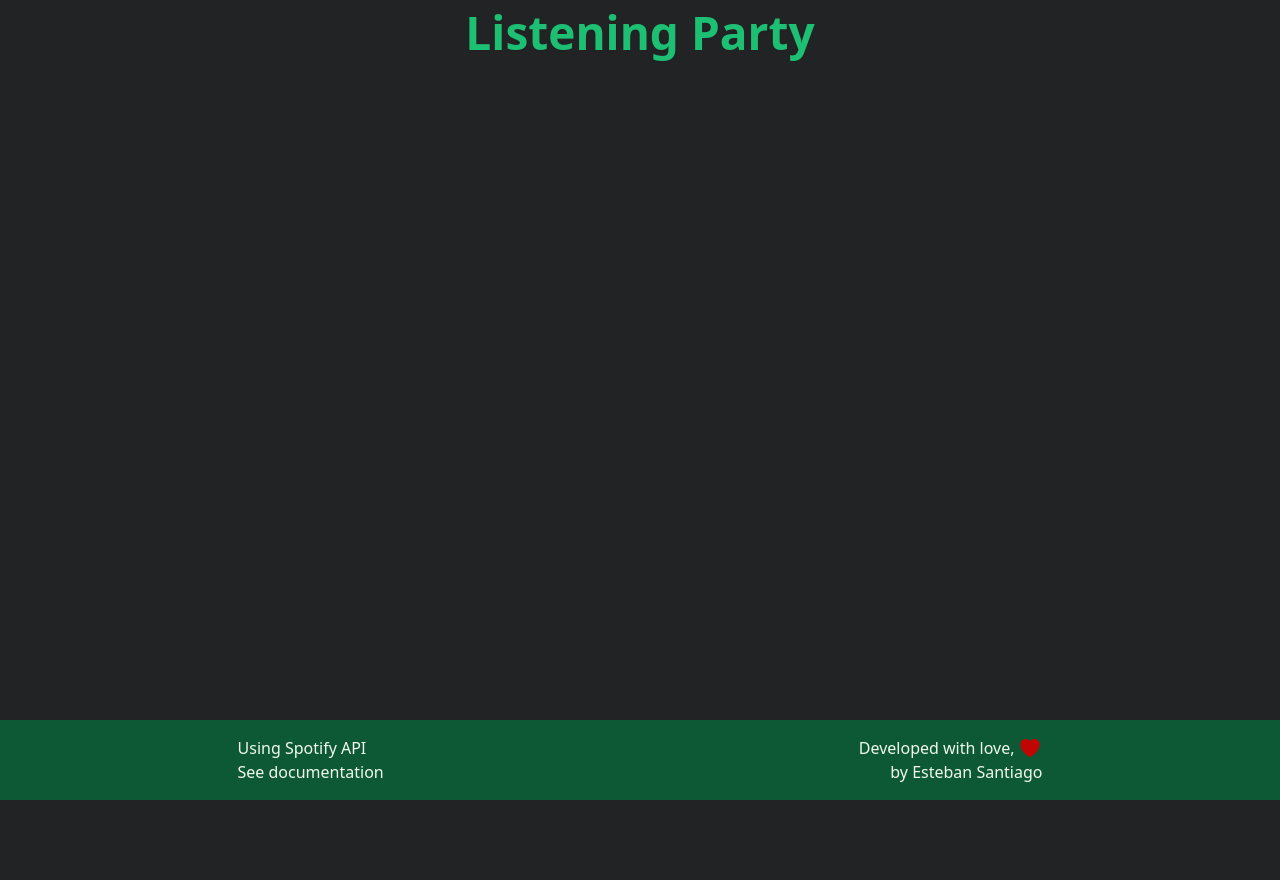
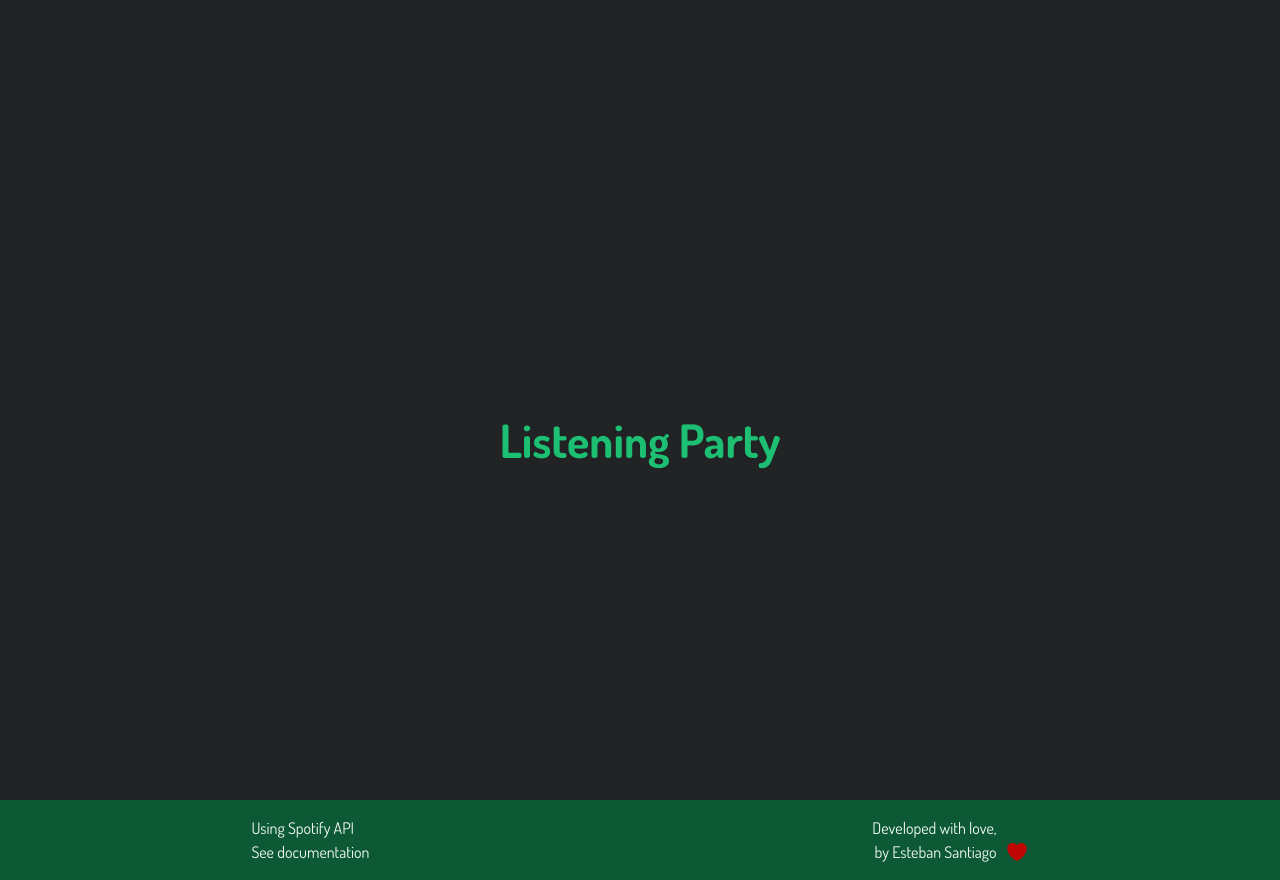
Before and after one commit to estebansant/listening_party, a React (Vite) app: page / in a window 1280 px wide. Before the commit the page ends 800 px from the top, so only its background shows below. Built offline with nearby package versions, Linux system fonts and the light colour scheme.

Commit message:
new font and display

```diff
--- a/index.html
+++ b/index.html
@@ -4,6 +4,9 @@
     <meta charset="UTF-8" />
     <link rel="icon" type="image/svg+xml" href="./src/assets/icons/music.svg" />
     <meta name="viewport" content="width=device-width, initial-scale=1.0" />
+    <link rel="preconnect" href="https://fonts.googleapis.com">
+    <link rel="preconnect" href="https://fonts.gstatic.com" crossorigin>
+    <link href="https://fonts.googleapis.com/css2?family=Dosis:wght@300;400;600;700&display=swap" rel="stylesheet">
     <title>Listening Party</title>
   </head>
   <body>
--- a/src/components/Footer.jsx
+++ b/src/components/Footer.jsx
@@ -5,13 +5,13 @@ const Footer = () => {
   return (
     <section className="h-20 w-full flex justify-around items-center bg-dark-green absolute z-40 bottom-0">
       <div>
-        <p className="text-white">Using <a href="https://developer.spotify.com/" target="_blank" rel="noopener noreferrer" className="hover:underline visited:blue">Spotify API</a> <br/>
+        <p className="text-white font-dosis text-base">Using <a href="https://developer.spotify.com/" target="_blank" rel="noopener noreferrer" className="hover:underline visited:blue">Spotify API</a> <br/>
 
         <a href="https://developer.spotify.com/documentation/web-api/" target="_blank" rel="noopener noreferrer" className="hover:underline visited:blue">See documentation</a></p>
 
       </div>
-      <div>
-        <p className="float-left text-right text-white " >Developed with love, <img src={heart} className="w-6 h-6 float-right ml-1"/> <br />by <a href="https://estebansant.com/" target="_blank" rel="noopener noreferrer" className="hover:underline visited:blue">Esteban Santiago</a></p>
+      <div className="w-auto h-auto flex justify-center items-end">
+        <p className="float-left text-right text-white font-dosis text-base" >Developed with love,  <br />by <a href="https://estebansant.com/" target="_blank" rel="noopener noreferrer" className="hover:underline visited:blue">Esteban Santiago</a></p> <img src={heart} className="w-6 h-6 float-right ml-2"/>
       </div>
     </section>
   )
--- a/src/components/Header.jsx
+++ b/src/components/Header.jsx
@@ -3,7 +3,7 @@ import React from 'react'
 const Header = () => {
   return (
     <section className="w-full h-16 flex items-center justify-center">
-      <h1 className="font-bold text-5xl text-green drop-shadow-sm">Listening Party</h1>
+      <h1 className="font-bold text-5xl text-green drop-shadow-sm text-center font-dosis">Listening Party</h1>
     </section>
   )
 }
--- a/src/container/Layout.jsx
+++ b/src/container/Layout.jsx
@@ -2,7 +2,7 @@ import React from 'react'
 
 const Layout = ({ children }) => {
     return (
-        <div>
+        <div className="w-screen h-[calc(100vh+80px)] relative flex flex-col justify-center items-center">
           {children}
         </div>
       )
--- a/tailwind.config.cjs
+++ b/tailwind.config.cjs
@@ -31,10 +31,6 @@ module.exports = {
       'green': '#1dbf73',
       'dark-green': '#0d5936',
     },
-    fontFamily:{
-      Merriweather:['Merriweather', 'serif'],
-      Lato:['Lato', 'sans-serif']
-    },
     fontSize:{
       'xs': '12px',
       'sm': '14px',
@@ -62,7 +58,11 @@ module.exports = {
       'lg': '6px 10px 15px -3px rgb(0 0 0 / 0.45)',
       'xl': '9px 20px 25px -5px rgb(0 0 0 / 0.45)',
     },
-    extend: {},
+    extend: {
+      fontFamily:{
+        'dosis': ['Dosis', 'sans-serif'],
+      },
+    },
   },
   plugins: [
 
```
